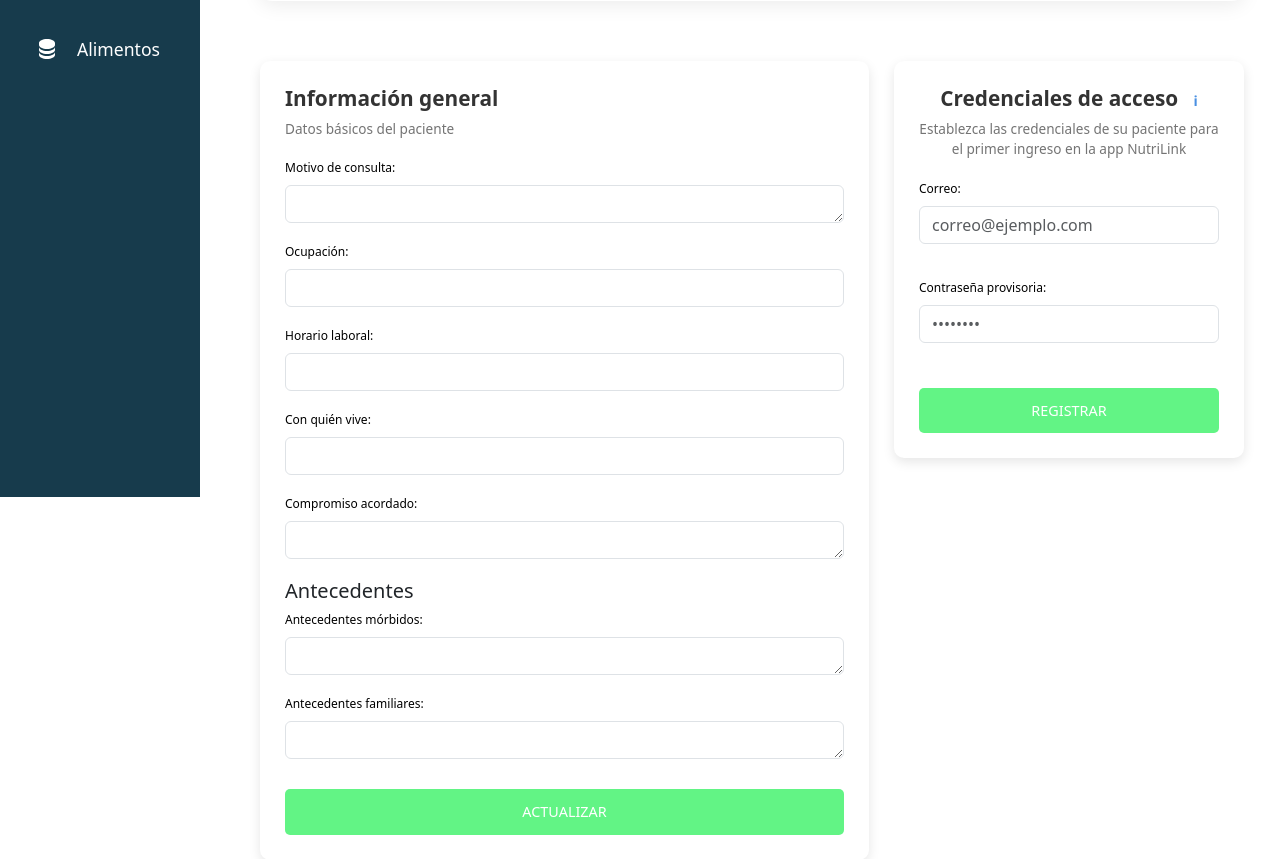
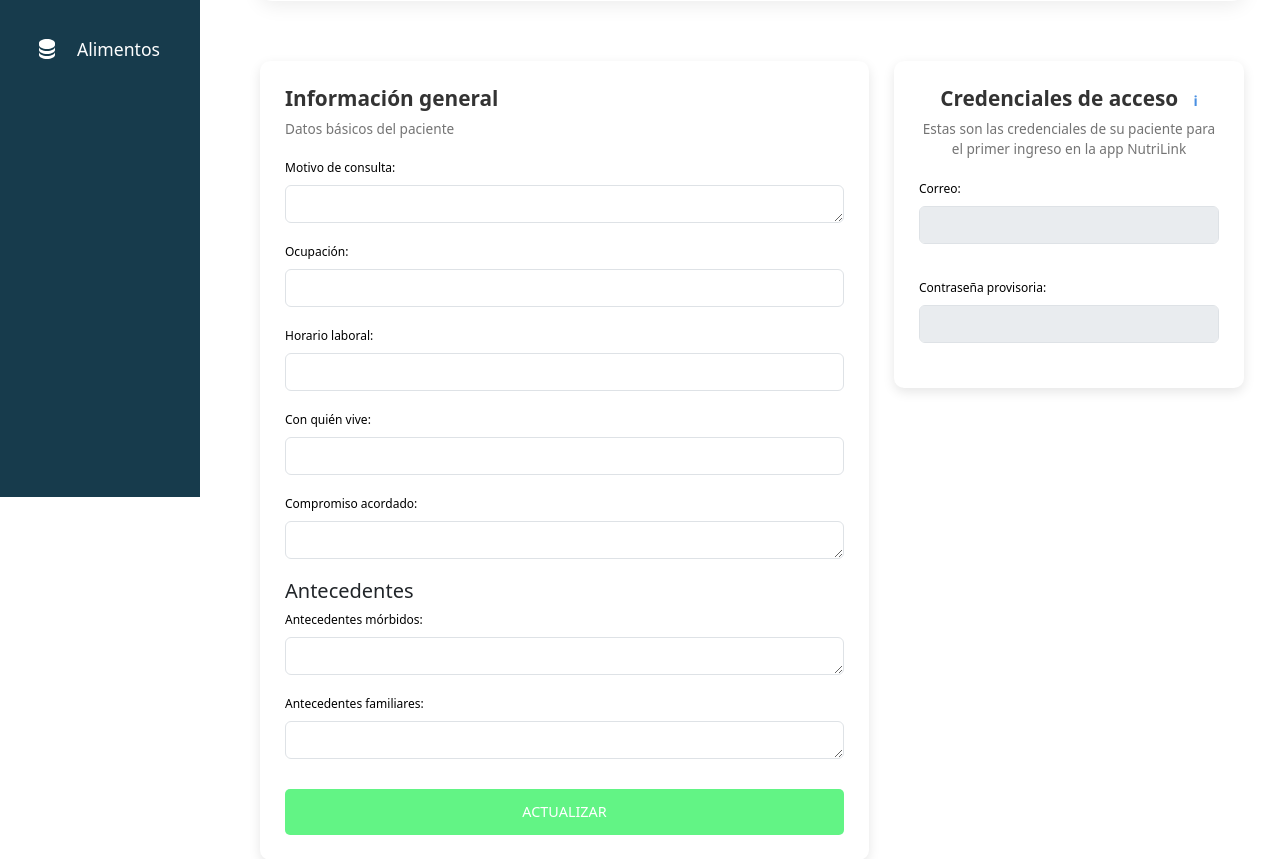
Before and after one commit to Marian0110/NutriLink, a Django app: template apps/patients/templates/patients/info-general.html in a window 1280 px wide. Shown: the part 303-1162 px from the top of the page. Run offline with Django 5.2, Linux system fonts and the light colour scheme; the template is opened without the code that fills it, so the values that code supplies are empty; some libraries are stand-ins or nearby versions.

Commit message:
Se añade endpoint para las credenciales

```diff
--- a/apps/patients/templates/patients/info-general.html
+++ b/apps/patients/templates/patients/info-general.html
@@ -50,21 +50,21 @@
                 Credenciales de acceso
                 <span class="tooltip-container">
                   <i class="info-icon">ℹ</i>
-                  <span class="tooltip-text">Estas credenciales serán enviadas al correo</span>
+                  <span class="tooltip-text">Estas credenciales serán enviadas al correo del paciente</span>
                 </span>
               </h1>
-            <span class="subtext" style="text-align: center;">Establezca las credenciales de su paciente para el primer ingreso en la app NutriLink</span>
+            <span class="subtext" style="text-align: center;">Estas son las credenciales de su paciente para el primer ingreso en la app NutriLink</span>
             <form method="post" class="credential-form">
                 {% csrf_token %}
                 <div class="form-group">
                     <label class="form-label">Correo:</label>
-                    <input type="email" class="form-control" name="email" placeholder="correo@ejemplo.com" value="{{ credencial_form.email.value|default:'' }}">
+                    <input type="email" class="form-control" value="{{ credenciales.correo }}" disabled>
                 </div>
                 <div class="form-group">
                     <label class="form-label">Contraseña provisoria:</label>
-                    <input type="password" class="form-control" name="password" placeholder="••••••••">
+                    <input type="text" class="form-control" value="{{ credenciales.contrasena }}" disabled>
                 </div>
-                <button type="button" class="btn-register" name="guardar_credenciales">REGISTRAR</button>
+                <!-- <button type="button" class="btn-actualizar" name="actualizar_credenciales">ACTUALIZAR</button> -->
             </form>
         </div>
     </div>
```
Also changed, not shown: apps/patients/views.py (+25 -4 lines).
